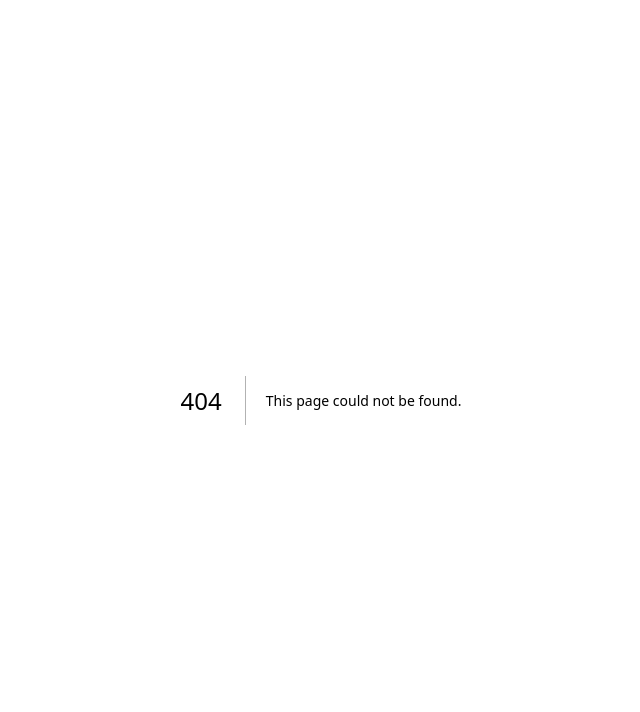
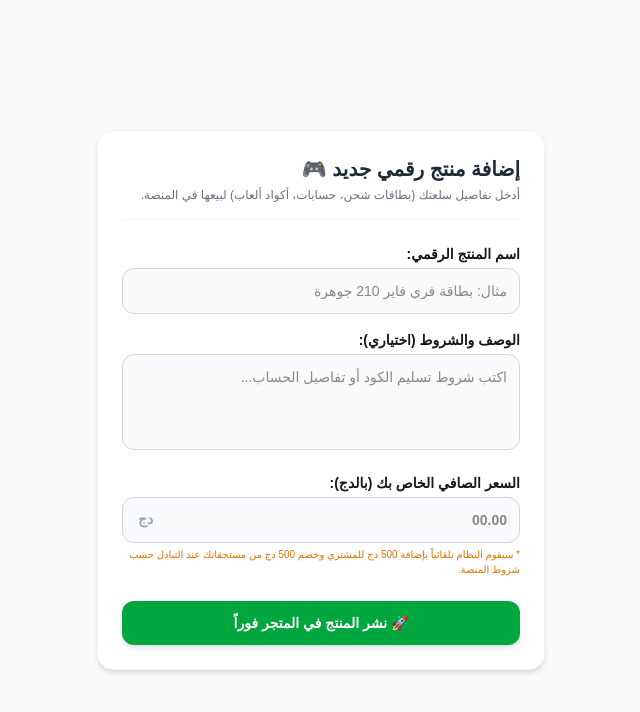
Before and after one commit to samsomprince-sys/dz-escrow-shop, a Next.js app: page /merchant/add-product in a window 1280 px wide. Before the commit this address had no page. Shown: the top 712 px of the page, without its empty margins (319-959 px from the left). Built offline with nearby package versions, Linux system fonts and the light colour scheme.

Commit message:
add merchant add product layout

```diff
--- /dev/null
+++ b/app/merchant/add-product/page.tsx
@@ -0,0 +1,117 @@
+'use client';
+
+import { useState } from 'react';
+import { supabase } from '../../lib/supabase';
+
+export default function AddProductPage() {
+  // متغيرات لحفظ بيانات المنتج المدخلة من التاجر
+  const [title, setTitle] = useState('');
+  const [description, setDescription] = useState('');
+  const [price, setPrice] = useState('');
+  const [loading, setLoading] = useState(false);
+
+  // رقم معرف تاجر تجريبي (سيتم ربطه بحسابه الحقيقي عند إضافة نظام التسجيل لاحقاً)
+  const merchantId = "99999999-9999-9999-9999-999999999999";
+
+  async function handleAddProduct(e: React.FormEvent) {
+    e.preventDefault();
+
+    if (!title || !price) {
+      alert('الرجاء إدخال اسم المنتج والسعر أولاً!');
+      return;
+    }
+
+    setLoading(true);
+
+    // إدخال بيانات المنتج الرقمي في جدول المنتجات الحية داخل سوبابيز
+    const { error } = await supabase
+      .from('products')
+      .insert([
+        {
+          merchant_id: merchantId,
+          title: title,
+          description: description,
+          base_price_da: parseInt(price),
+          status: 'active'
+        }
+      ]);
+
+    setLoading(false);
+
+    if (error) {
+      alert('حدث خطأ أثناء إضافة المنتج: ' + error.message);
+    } else {
+      alert('✓ تم نشر منتجك الرقمي بنجاح في قاعدة البيانات الحية!');
+      // تفريغ الخانات بعد النجاح
+      setTitle('');
+      setDescription('');
+      setPrice('');
+    }
+  }
+
+  return (
+    <div className="min-h-screen bg-gray-50 p-6 flex items-center justify-center" dir="rtl">
+      <div className="max-w-md w-full bg-white p-6 rounded-2xl shadow-md border border-gray-100">
+
+        {/* رأس الصفحة */}
+        <div className="mb-6 border-b border-gray-100 pb-4">
+          <h1 className="text-xl font-bold text-gray-800">إضافة منتج رقمي جديد 🎮</h1>
+          <p className="text-xs text-gray-500 mt-1">أدخل تفاصيل سلعتك (بطاقات شحن، حسابات، أكواد ألعاب) لبيعها في المنصة.</p>
+        </div>
+
+        {/* نموذج الإدخال */}
+        <form onSubmit={handleAddProduct} className="space-y-4">
+
+          {/* اسم المنتج */}
+          <div>
+            <label className="block text-sm font-semibold text-gray-750 mb-1">اسم المنتج الرقمي:</label>
+            <input
+              type="text"
+              placeholder="مثال: بطاقة فري فاير 210 جوهرة"
+              value={title}
+              onChange={(e) => setTitle(e.target.value)}
+              className="w-full p-3 border border-gray-300 rounded-xl text-sm focus:outline-none focus:border-green-500 bg-gray-50"
+            />
+          </div>
+
+          {/* وصف المنتج */}
+          <div>
+            <label className="block text-sm font-semibold text-gray-750 mb-1">الوصف والشروط (اختياري):</label>
+            <textarea
+              placeholder="اكتب شروط تسليم الكود أو تفاصيل الحساب..."
+              value={description}
+              onChange={(e) => setDescription(e.target.value)}
+              className="w-full p-3 border border-gray-300 rounded-xl text-sm focus:outline-none focus:border-green-500 bg-gray-50 h-24 resize-none"
+            />
+          </div>
+
+          {/* سعر التاجر بالدينار الجزائري */}
+          <div>
+            <label className="block text-sm font-semibold text-gray-750 mb-1">السعر الصافي الخاص بك (بالدج):</label>
+            <div className="relative">
+              <input
+                type="number"
+                placeholder="00.00"
+                value={price}
+                onChange={(e) => setPrice(e.target.value)}
+                className="w-full p-3 pl-12 border border-gray-300 rounded-xl text-sm focus:outline-none focus:border-green-500 bg-gray-50 font-bold"
+              />
+              <span className="absolute left-4 top-3 text-sm font-bold text-gray-400">دج</span>
+            </div>
+            <p className="text-[10px] text-amber-600 mt-1 font-medium">* سيقوم النظام تلقائياً بإضافة 500 دج للمشتري وخصم 500 دج من مستحقاتك عند التبادل حسب شروط المنصة.</p>
+          </div>
+
+          {/* زر النشر */}
+          <button
+            type="submit"
+            disabled={loading}
+            className="w-full bg-green-600 hover:bg-green-700 text-white font-bold py-3 rounded-xl transition-all shadow-md text-sm mt-2"
+          >
+            {loading ? 'جاري نشر السلعة...' : '🚀 نشر المنتج في المتجر فوراً'}
+          </button>
+
+        </form>
+      </div>
+    </div>
+  );
+}
```
